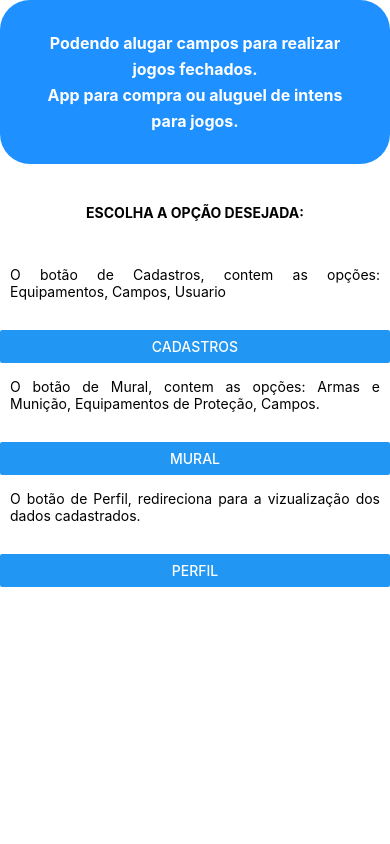
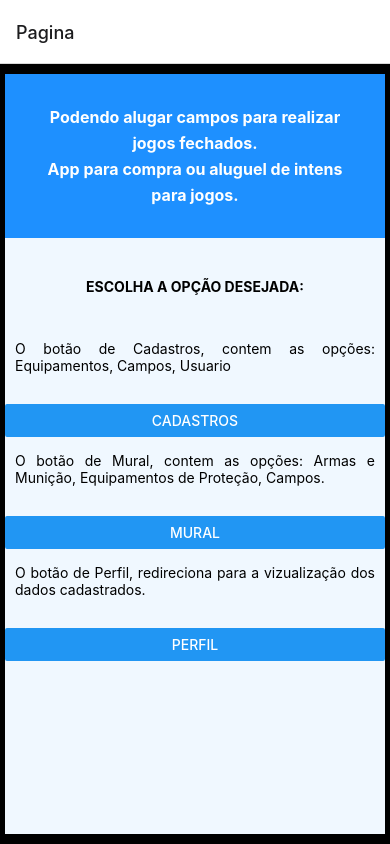
Before and after one commit to Vini-Vini-Vish/Airsoft, a React Native app: screen /Pagina in a window 390 px wide. Built offline with nearby package versions, Linux system fonts and the light colour scheme.

Commit message:
Update pagina.js

```diff
--- a/src/inicio/pagina.js
+++ b/src/inicio/pagina.js
@@ -1,48 +1,89 @@
-import { StatusBar } from 'expo-status-bar';
 import React from 'react';
-import Esco from '../mural/escolhas'
 import {StyleSheet, Text, View, Button } from 'react-native';
+import { NavigationContainer } from '@react-navigation/native';
+import { createNativeStackNavigator } from '@react-navigation/native-stack';
 
-export default function Pagina() {
+function PaginaPrincipal ({navigation }) {
   return (
-    <View>
+    <View style = {styles.boxFora}>
+      <View style = {styles.container}>
 
           <View style = {styles.boxTitle}>
+
             <Text style = {styles.textTitle}>Podendo alugar campos para realizar jogos fechados.</Text>
             <Text style = {styles.textTitle}>App para compra ou aluguel de intens para jogos.</Text>
+
           </View>
 
           <View>
+
             <Text style = {styles.textSubTitle}>ESCOLHA A OPÇÃO DESEJADA:</Text>
+
+          </View>
 
           <View style = {styles.textCorpo}>
 
             <Text style = {styles.textComunm}>O botão de Cadastros, contem as opções: Equipamentos, Campos, Usuario</Text>
             <Button
               title = 'Cadastros'
-                onPress = {() => navigation.navigate('Esco')}
-              >
-              </Button>
+              onPress = {() => navigation.navigate('')}
+            ></Button>
 
             <Text style = {styles.textComunm}>O botão de Mural, contem as opções: Armas e Munição, Equipamentos de Proteção, Campos.</Text>
-              <Button title = 'Mural'></Button>
+            <Button
+              title = 'Mural'
+              onPress = {() => navigation.navigate('')}
+            ></Button>
 
             <Text style = {styles.textComunm}>O botão de Perfil, redireciona para a vizualização dos dados cadastrados.</Text>
-              <Button title = 'Perfil'></Button>
+            <Button
+              title = 'Perfil'
+              onPress = {() => navigation.navigate('')}
+            ></Button>
 
           </View>
       </View>
+    </View>
+  );
+}
 
-    </View>
-  )
-};
+const Stack = createNativeStackNavigator();
+
+export default function Pagina() {
+  return (
+
+    <NavigationContainer>
+      <Stack.Navigator>
+
+        <Stack.Screen name = "Pagina" component = {PaginaPrincipal} />
+
+      </Stack.Navigator>
+    </NavigationContainer>
+
+  );
+}
 
 const styles = StyleSheet.create({
+
+  boxFora: {
+    flex: 1,
+    backgroundColor: '#000000',
+  },
+
+  container: {
+    flex: 1,
+    color: 'black',
+    borderRadius: 0,
+    marginLeft: 5,
+    marginTop: 10,
+    marginRight: 5,
+    marginBottom: 10,
+    backgroundColor: '#F0F8FF',
+  },
 
   boxTitle: {
     padding: 30,
     backgroundColor: '#1e90ff',
-    borderRadius: 30,
   },
 
   textTitle: {
```
Lines whose indentation alone changed are shown as unchanged.
